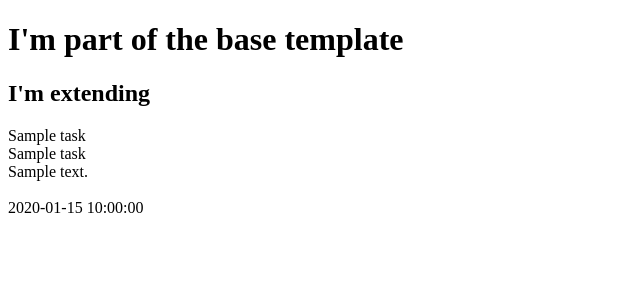
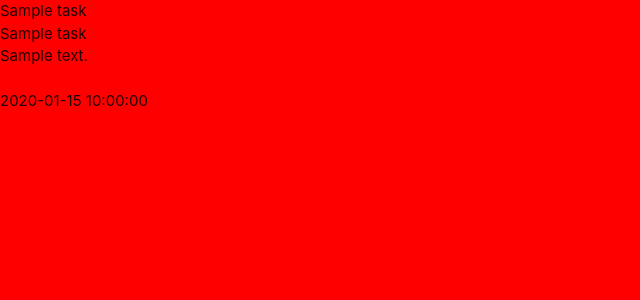
Before and after one commit to JakubMrowicki/flask-task-manager-project, a Flask app: page / in a window 1280 px wide. Shown: the top 300 px of the page, without its empty margins (0-640 px from the left). Run offline with Flask 2, Linux system fonts and the light colour scheme; a database or web service that is not in the repository returns one stand-in record (values such as "Sample title"); some libraries are stand-ins or nearby versions.

Commit message:
Add Materialize and Static files

```diff
--- /dev/null
+++ b/static/css/style.css
@@ -0,0 +1,3 @@
+body {
+    background-color: red;
+}
--- a/templates/base.html
+++ b/templates/base.html
@@ -3,11 +3,22 @@
 <head>
     <meta charset="UTF-8">
     <meta name="viewport" content="width=device-width, initial-scale=1.0">
+    <link rel="stylesheet" href="https://cdnjs.cloudflare.com/ajax/libs/font-awesome/5.15.3/css/all.min.css" integrity="sha512-iBBXm8fW90+nuLcSKlbmrPcLa0OT92xO1BIsZ+ywDWZCvqsWgccV3gFoRBv0z+8dLJgyAHIhR35VZc2oM/gI1w==" crossorigin="anonymous" referrerpolicy="no-referrer" type="text/css" />
+    <link rel="stylesheet" href="https://cdnjs.cloudflare.com/ajax/libs/materialize/1.0.0/css/materialize.min.css" type="text/css">
+    <link rel="stylesheet" href="{{ url_for('static', filename='css/style.css') }}">
+    {% block styles %}
+    {% endblock %}
     <title>Task Manager</title>
 </head>
 <body>
-    <h1>I'm part of the base template</h1>
+
     {% block content %}
+    {% endblock %}
+
+    <script src="https://code.jquery.com/jquery-3.6.0.min.js"></script>
+    <script src="https://cdnjs.cloudflare.com/ajax/libs/materialize/1.0.0/js/materialize.min.js"></script>
+    <script src="{{ url_for('static', filename='js/script.js') }}"></script>
+    {% block scripts %}
     {% endblock %}
 </body>
 </html>
--- a/templates/tasks.html
+++ b/templates/tasks.html
@@ -1,8 +1,5 @@
 {% extends "base.html" %}
 {% block content %}
-
-    <h2>I'm extending</h2>
-
     {% for task in tasks %}
         {{ task.task_name }}<br>
         {{ task.category_name }}<br>
```
Also changed, not shown: static/js/script.js (added).
